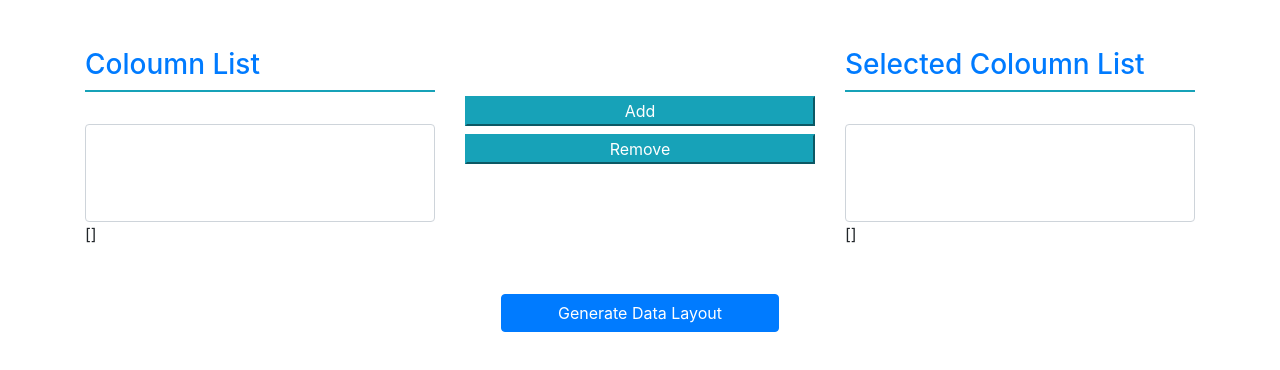
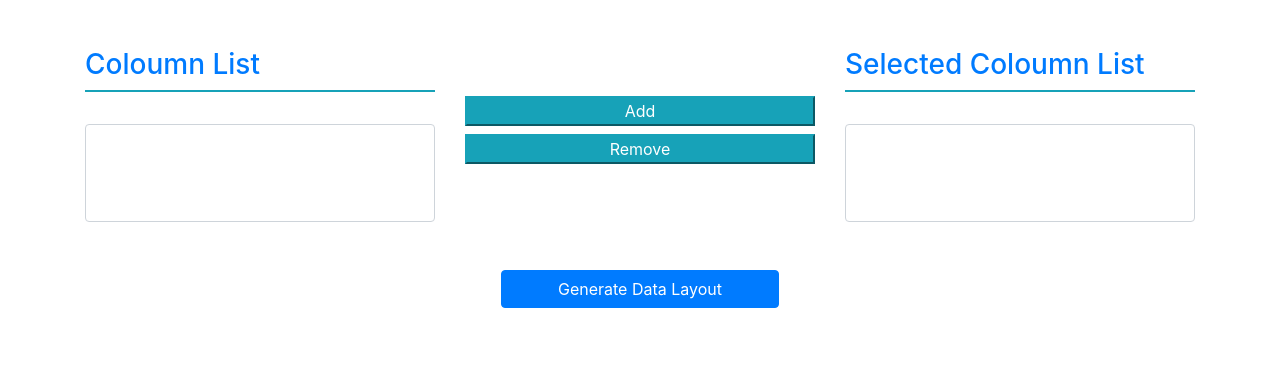
Before and after one commit to priyankatiwari24/Read_CSV_file, a plain HTML site: page index.html in a window 1280 px wide. Drawn offline with nearby package versions, Linux system fonts and the light colour scheme; no server answers.

Commit message:
Update index.html

```diff
--- a/index.html
+++ b/index.html
@@ -23,7 +23,6 @@
                         <select class="mt-3 browser-default custom-select" multiple ng-model="headers" id="preHeaders">
                             <option ng-repeat="x in preHeaders">{{x}}</option>
                         </select>
-                        {{headers}}
                     </div>
                 </div>
                 <div class="col-md-4 mt-5">
@@ -38,7 +37,6 @@
                             id="selectedHeaders">
                             <option ng-repeat="x in selectedHeaders">{{x}}</option>
                         </select>
-                        {{headers}}
                     </div>
 
                 </div>
```
